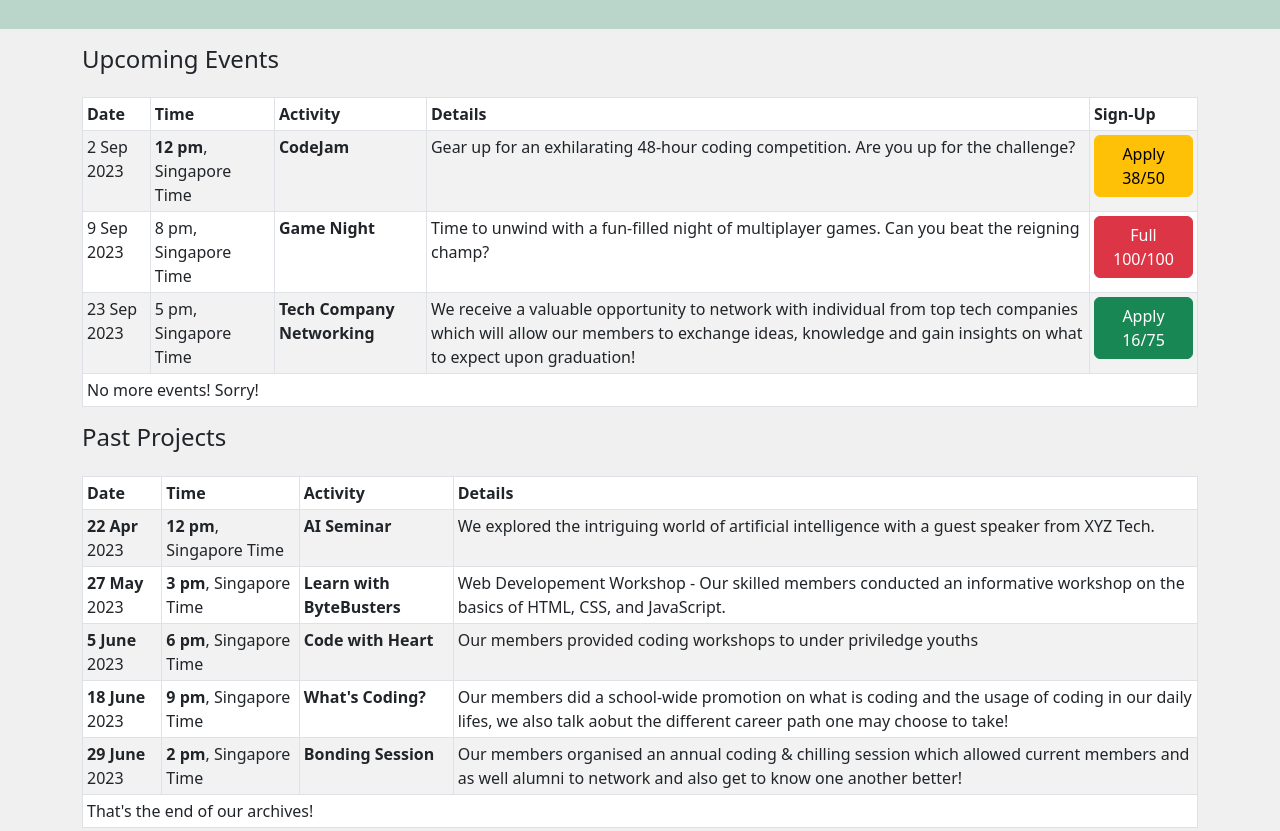
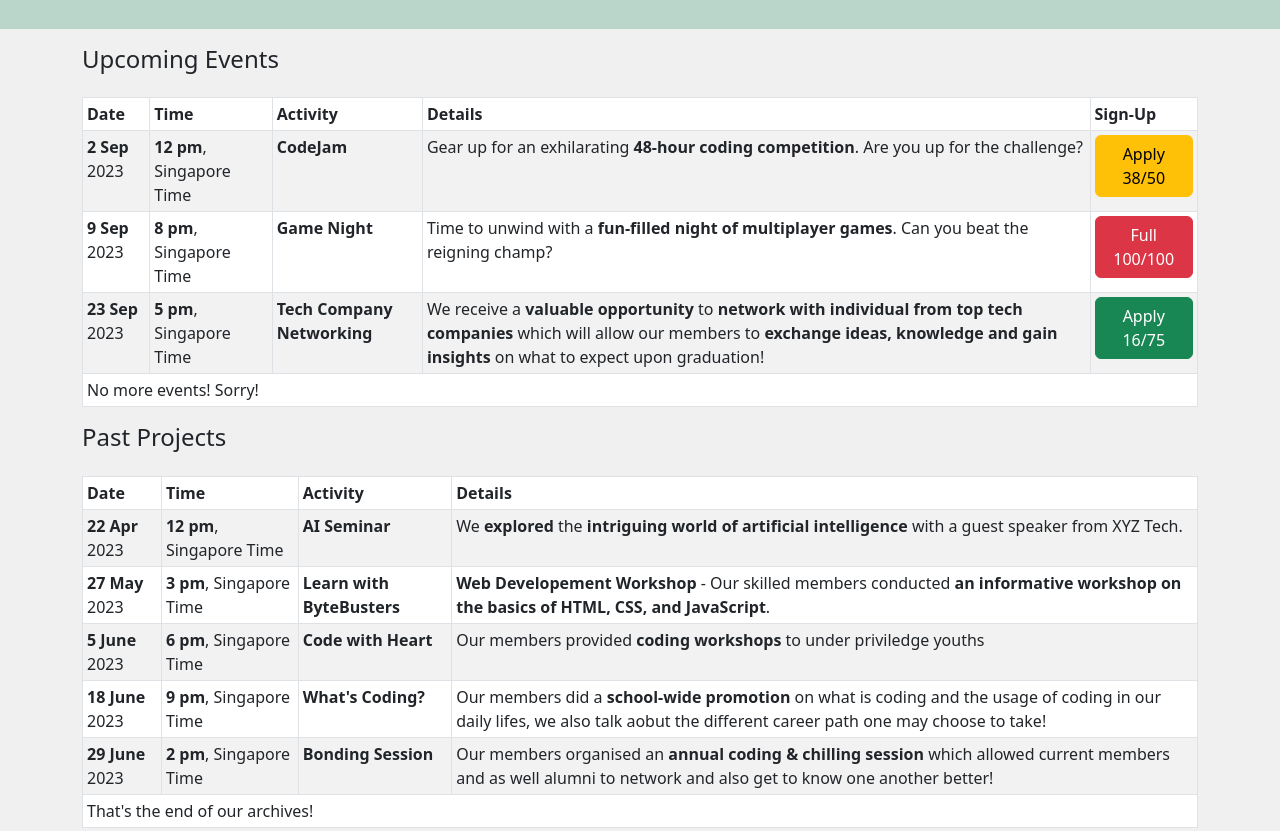
Before and after one commit to ThemeGithub/Oliver-WebThinker01-Monday530, a plain HTML site: page events.html in a window 1280 px wide. Shown: the part 786-1617 px from the top of the page. Drawn offline with Linux system fonts and the light colour scheme.

Commit message:
added strong class test to tables

```diff
--- a/events.html
+++ b/events.html
@@ -62,23 +62,23 @@
         </thead>
         <tbody>
           <tr>
-            <td>2 Sep 2023</td>
+            <td><strong>2 Sep</strong> 2023</td>
             <td><strong>12 pm</strong>, Singapore Time</td>
             <td class="fw-bold">CodeJam</td>
-            <td>Gear up for an exhilarating 48-hour coding competition. Are you up for the challenge?</td>
+            <td>Gear up for an exhilarating <strong>48-hour coding competition</strong>. Are you up for the challenge?</td>
             <td><button type="button" class="btn btn-warning">Apply 38/50</button></td>
           </tr>
           <tr>
-            <td>9 Sep 2023</td>
-            <td>8 pm, Singapore Time</td>
+            <td><strong>9 Sep</strong> 2023</td>
+            <td><strong>8 pm</strong>, Singapore Time</td>
             <td class="fw-bold">Game Night</td>
-            <td>Time to unwind with a fun-filled night of multiplayer games. Can you beat the reigning champ?</td>
+            <td>Time to unwind with a <strong>fun-filled night of multiplayer games</strong>. Can you beat the reigning champ?</td>
             <td><button type="button" class="btn btn-danger">Full 100/100</button></td>
           </tr>
-            <td>23 Sep 2023</td>
-            <td>5 pm, Singapore Time</td>
+            <td><strong>23 Sep</strong> 2023</td>
+            <td><strong>5 pm</strong>, Singapore Time</td>
             <td class="fw-bold">Tech Company Networking</td>
-            <td>We receive a valuable opportunity to network with individual from top tech companies which will allow our members to exchange ideas, knowledge and gain insights on what to expect upon graduation!</td>
+            <td>We receive a <strong>valuable opportunity</strong> to <strong>network with individual from top tech companies</strong> which will allow our members to <strong>exchange ideas, knowledge and gain insights</strong> on what to expect upon graduation!</td>
             <td><button type="button" class="btn btn-success">Apply 16/75</button></td>
           </tr>
           <tfoot>
@@ -107,31 +107,31 @@
             <td><strong>22 Apr</strong> 2023</td>
             <td><strong>12 pm</strong>, Singapore Time</td>
             <td class="fw-bold">AI Seminar</td>
-            <td>We explored the intriguing world of artificial intelligence with a guest speaker from XYZ Tech.</td>
+            <td>We <strong>explored</strong> the <strong>intriguing world of artificial intelligence</strong> with a guest speaker from XYZ Tech.</td>
           </tr>
           <tr>
             <td><strong>27 May</strong> 2023</td>
             <td><strong>3 pm</strong>, Singapore Time</td>
             <td class="fw-bold">Learn with ByteBusters</td>
-            <td>Web Developement Workshop - Our skilled members conducted an informative workshop on the basics of HTML, CSS, and JavaScript.</td>
+            <td><strong>Web Developement Workshop</strong> - Our skilled members conducted <strong>an informative workshop on the basics of HTML, CSS, and JavaScript</strong>.</td>
           </tr>
           <tr>
             <td><strong>5 June</strong> 2023</td>
             <td><strong>6 pm</strong>, Singapore Time</td>
             <td class="fw-bold">Code with Heart</td>
-            <td>Our members provided coding workshops to under priviledge youths</td>
+            <td>Our members provided <strong>coding workshops</strong> to under priviledge youths</td>
           </tr>
           <tr>
             <td><strong>18 June</strong> 2023</td>
             <td><strong>9 pm</strong>, Singapore Time</td>
             <td class="fw-bold">What's Coding?</td>
-            <td>Our members did a school-wide promotion on what is coding and the usage of coding in our daily lifes, we also talk aobut the different career path one may choose to take!</td>
+            <td>Our members did a <strong>school-wide promotion</strong> on what is coding and the usage of coding in our daily lifes, we also talk aobut the different career path one may choose to take!</td>
           </tr>
           <tr>
             <td><strong>29 June</strong> 2023</td>
             <td><strong>2 pm</strong>, Singapore Time</td>
             <td class="fw-bold">Bonding Session</td>
-            <td>Our members organised an annual coding & chilling session which allowed current members and as well alumni to network and also get to know one another better!</td>
+            <td>Our members organised an <strong>annual coding & chilling session</strong> which allowed current members and as well alumni to network and also get to know one another better!</td>
           </tr>
           <tfoot>
             <tr>
```
